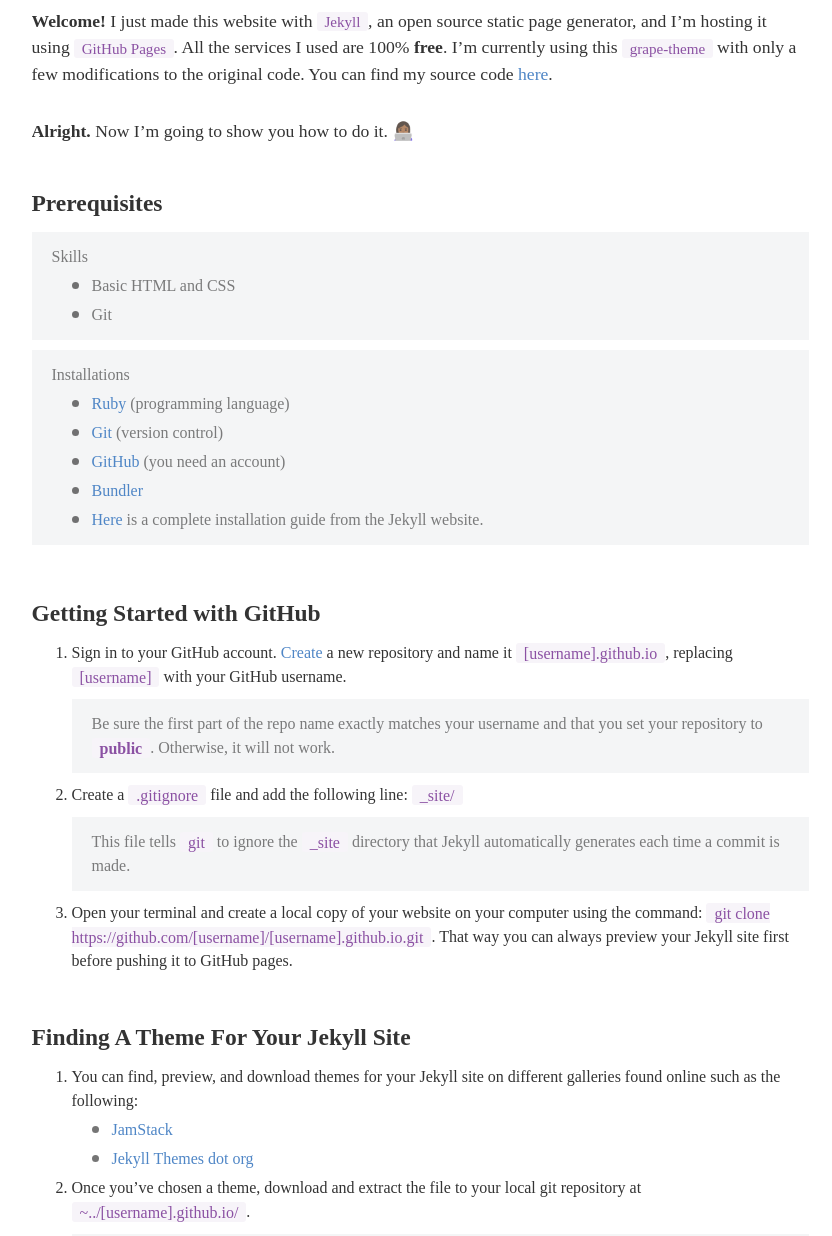
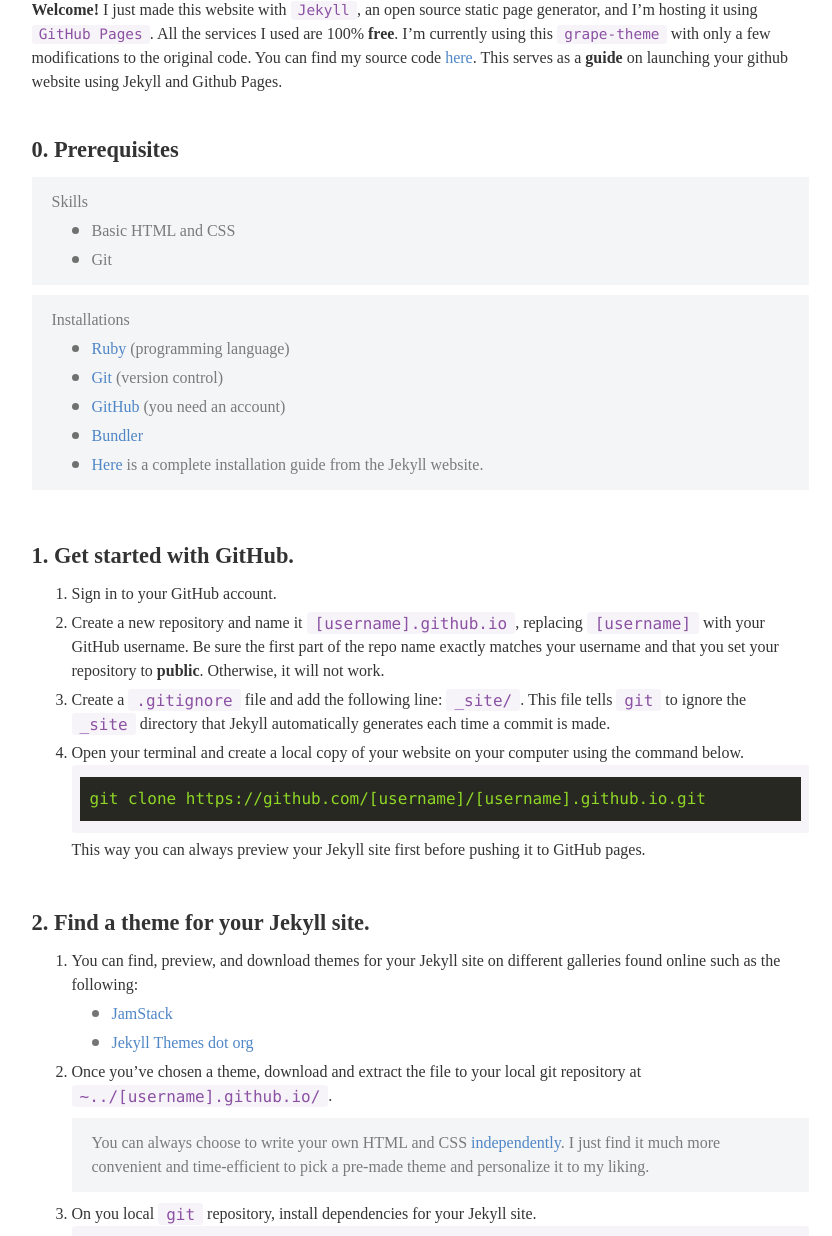
Before and after one commit to jennieablog/jennieablog.github.io, a Jekyll site: the page built from _posts/2020-05-25-a-blog-is-born.md, in a window 1280 px wide, cut to the strip 675-1911 px from the top of the page. Shown: the whole strip, without its empty margins (220-1052 px from the left). Built offline with Jekyll 4.4.1, drawn with Linux system fonts in a browser that asks for light colours; nearby versions of some CDN libraries; some web fonts are replaced; comment, search, counter and statistics services are not loaded; some of the changed text lies outside the part shown.

Commit message:
blogpost1: edited; edited layout for code snippets.

`````diff
--- a/_layouts/default.html
+++ b/_layouts/default.html
@@ -1,5 +1,5 @@
 <!DOCTYPE html>
-<html lang="ko">
+<html lang="en">
 {% include head.html %}
 <body>
   <div class="container">
--- a/_posts/2020-05-25-a-blog-is-born.md
+++ b/_posts/2020-05-25-a-blog-is-born.md
@@ -2,18 +2,21 @@
 layout: post
 title: A blog is born 👶
 subtitle : Creating a website in under an hour & hosting it for free
-tags: [jekyll, github, grape-theme]
+tags: [jekyll, github-pages, tutorial]
 image: https://images.pexels.com/photos/160107/pexels-photo-160107.jpeg?auto=compress&cs=tinysrgb&dpr=2&h=650&w=940
 displayimage: true
 final: true
 author: Jennie Ablog
 comments : True
 ---
-<strong>Welcome!</strong> I just made this website with `Jekyll`, an open source static page generator, and I'm hosting it using `GitHub Pages`. All the services I used are 100% <strong>free</strong>. I'm currently using this <a href="https://github.com/naye0ng/Grape-Theme">`grape-theme`</a> with only a few modifications to the original code. You can find my source code <a href="https://github.com/jennieablog/jennieablog.github.io">here</a>.<br><br>
 
-<strong>Alright.</strong> Now I'm going to show you how to do it. 👩🏾‍💻<br><br>
+<!-- Introduction -->
 
-<h3>Prerequisites</h3>
+<strong>Welcome!</strong> I just made this website with `Jekyll`, an open source static page generator, and I'm hosting it using `GitHub Pages`. All the services I used are 100% <strong>free</strong>. I'm currently using this <a href="https://github.com/naye0ng/Grape-Theme">`grape-theme`</a> with only a few modifications to the original code. You can find my source code <a href="https://github.com/jennieablog/jennieablog.github.io">here</a>. This serves as a <strong>guide</strong> on launching your github website using Jekyll and Github Pages.<br><br>
+
+<!-- Prerequisites -->
+
+<h3>0. Prerequisites</h3>
 
 > Skills
 - Basic HTML and CSS
@@ -28,20 +31,25 @@ comments : True
 
 <br>
 
-<h3>Getting Started with GitHub</h3>
-1. Sign in to your GitHub account. <a href="https://github.com/new">Create</a> a new repository and name it `[username].github.io`, replacing `[username]` with your GitHub username.
+<!-- GitHub -->
 
-	>Be sure the first part of the repo name exactly matches your username and that you set your repository to <strong>`public`</strong>. Otherwise, it will not work.
+<h3>1. Get started with GitHub.</h3>
+1. Sign in to your GitHub account.
+2. Create a new repository and name it `[username].github.io`, replacing `[username]` with your GitHub username. Be sure the first part of the repo name exactly matches your username and that you set your repository to <strong>public</strong>. Otherwise, it will not work.
 <br>
-2. Create a `.gitignore` file and add the following line: `_site/`
-
-	> This file tells `git` to ignore the `_site` directory that Jekyll automatically generates each time a commit is made.
+2. Create a `.gitignore` file and add the following line: `_site/`. This file tells `git` to ignore the `_site` directory that Jekyll automatically generates each time a commit is made.
 <br>
-3. Open your terminal and create a local copy of your website on your computer using the command: `git clone https://github.com/[username]/[username].github.io.git`. That way you can always preview your Jekyll site first before pushing it to GitHub pages.
+3. Open your terminal and create a local copy of your website on your computer using the command below.
+  ```bash
+git clone https://github.com/[username]/[username].github.io.git
+  ```
+  This way you can always preview your Jekyll site first before pushing it to GitHub pages.
 
 <br>
 
-<h3>Finding A Theme For Your Jekyll Site</h3>
+<!-- Jekyll Templates -->
+
+<h3>2. Find a theme for your Jekyll site.</h3>
 1. You can find, preview, and download themes for your Jekyll site on different galleries found online such as the following:
 	- [JamStack](https://jamstackthemes.dev/ssg/jekyll/)
 	- [Jekyll Themes dot org](https://jekyllthemes.org)
@@ -49,50 +57,67 @@ comments : True
 2. Once you've chosen a theme, download and extract the file to your local git repository at `~../[username].github.io/`.
 	> You can always choose to write your own HTML and CSS [independently](https://jekyllrb.com/tutorials/convert-site-to-jekyll/). I just find it much more convenient and time-efficient to pick a pre-made theme and personalize it to my liking.
 <br>
-3. Run `bundle install` on your local git repository to install dependencies for your Jekyll site.
-<br>
-4. Finally, run `bundle exec jekyll serve` to test your site locally. It should be up and running at `http://localhost:4000/`.
+3. On you local `git` repository, install dependencies for your Jekyll site.
+  ```bash
+bundle install
+  ```
+4. Finally, run the server to test your site locally.
+  ```bash
+bundle exec jekyll serve
+  ```
+  It should be up and running at `http://localhost:4000/`.
 
 <br>
 
-<h3>Personalizing Your Jekyll Site</h3>
+<!-- Personalization -->
 
-{% highlight python %}
+<h3>3. Personalize your Jekyll site.</h3>
+
+1. Your Jekyll site's configuration variables can be found at the file called `config.yml`. You can fill out missing fields or replace unwanted variables completely, and it will look a lot like the code block below.
+  ```yaml
 # Site Settings
 baseurl: ""
 url : "https://jennieablog.github.io"
-
 # Blog Settings
 theme_settings :
   title : "Jennie Ablog"
   favicon : "assets/favicon.ico"
+# Profile Settings
+profile :
+  image : "assets/img/profile.jpg"
+  username : "Jennie Ablog"
+  description : "A BSc CS student who loves to teach herself a lot of stuff. 👩🏾‍💻"
+  ```
 
-  # Profile Settings
-  profile :
-    image : "assets/img/profile.jpg"
-    username : "Jennie Ablog"
-    description : "A BSc CS student who loves to teach herself a lot of stuff. 👩🏾‍💻"
-{% endhighlight %}
-
-1. Your Jekyll site's configuration variables can be found at the file called `config.yml`. You can fill out missing fields or replace unwanted variables completely, and it will look a lot like the code block above.
 2. Once you're already satisfied with the way it looks on your `localhost`, you can proceed to deployment to GitHub Pages.
 
 <br>
 
-<h3>Deploying to GitHub Pages</h3>
-1. Fire up your terminal and navigate to your local git repository. Simply enter `git add .` to add all files to be deployed.
-2. Next, type in `git commit -m "initial commit for jekyll site"` to commit these changes.
-	> You can always change the commit message according to your preference.
-3. Finally, type in `git push origin master` to deploy your site to GitHub pages.
+<!-- Deployment -->
+
+<h3>4. Deploy your site to GitHub Pages</h3>
+1. Fire up your terminal and navigate to your local git repository.
+    ```bash
+git add .
+    ```
+2. Commit your changes.
+    ```bash
+git commit -m "initial commit for jekyll site"
+    ````
+3. Push changes to master branch to deploy your site to GitHub pages.
+  ```bash
+git push origin master
+    ```
 4. After a while, you can view your Jekyll Site running at `[username].github.io`.
 
 <br>
 
-<h3>Writing Your First Blog Post</h3>
+<!-- Blogging -->
+
+<h3>5. Write your first blog post.</h3>
 1. Downloaded Jekyll themes usually come with sample blog posts which are located in a folder named `posts/`.
 2. Navigate to that folder. You will see files that are likely named in this format `YYYY-MM-DD-sample-blog-post.md`. When you open it it will look something like an `html` file except that it has something else in the beginning.
-3. What you see in the beginning of the file is called a `yaml` Front Matter block. Between the triple-dashed lines, you can set predefined variables or even define your own. They will then be made available for access using Liquid tags in the file. For more information on Front Matter, visit this [page](https://jekyllrb.com/docs/front-matter/).
-{% highlight python %}
+  ```yaml
 ---
 layout: post
 title: title
@@ -101,7 +126,8 @@ tags: [tag1, tag2]
 author:
 comments :
 ---
-{% endhighlight %}
+  ```
+3. What you see in the beginning of the file is called a `yaml` Front Matter block. Between the triple-dashed lines, you can set predefined variables or even define your own. They will then be made available for access using Liquid tags in the file. For more information on Front Matter, visit this [page](https://jekyllrb.com/docs/front-matter/).
 
 
 <br>
--- a/_sass/base/_global.scss
+++ b/_sass/base/_global.scss
@@ -4,7 +4,7 @@
 	box-sizing: border-box;
 }
 html, body{height:100%;}
-body{-webkit-user-select:none;-webkit-touch-callout:none;-webkit-tap-highlight-color:rgba(0,0,0,0)}
+body{-webkit-touch-callout:none;-webkit-tap-highlight-color:rgba(0,0,0,0)}
 
 html, body, div, span, applet, object, iframe,
 h1, h2, h3, h4, h5, h6, p, blockquote, pre,
@@ -24,7 +24,7 @@ time, mark, audio, video {
 	border: 0;
 	vertical-align: baseline;
 	word-break: keep-all;
-	font-size: 1.05rem;
+	font-size: 1rem;
     line-height: 1.5em;
 }
 /* HTML5 display-role reset for older browsers */
@@ -171,3 +171,11 @@ a:link, a:visited, a:active, a:hover {
 	}
 
 }
+code {
+	font-family: Consolas,Monaco,Lucida Console,Liberation Mono,DejaVu Sans Mono,Bitstream Vera Sans Mono,Courier New, monospace;
+	color : #8FD626;
+}
+
+span.nb {
+	font-family: Consolas,Monaco,Lucida Console,Liberation Mono,DejaVu Sans Mono,Bitstream Vera Sans Mono,Courier New, monospace;
+}
--- a/_sass/base/_highlight.scss
+++ b/_sass/base/_highlight.scss
@@ -1,8 +1,11 @@
 .highlight pre {
     padding: 10px;
     margin : 10px 0;
-    * {font-size:0.9rem;
+    * {	font-size:0.7rem;
+    	font-family: Consolas,Monaco,Lucida Console,Liberation Mono,DejaVu Sans Mono,Bitstream Vera Sans Mono,Courier New, monospace;
+    	line-height: 0px;
     }
+    overflow: scroll;
 }
 
 // https://github.com/richleland/pygments-css
`````
Also changed, not shown: _posts/2020-05-30-sign-language-representations.md (+10 -5 lines), _posts/2020-06-01-django-beginners-guide.md (added, +33 -0 lines).
